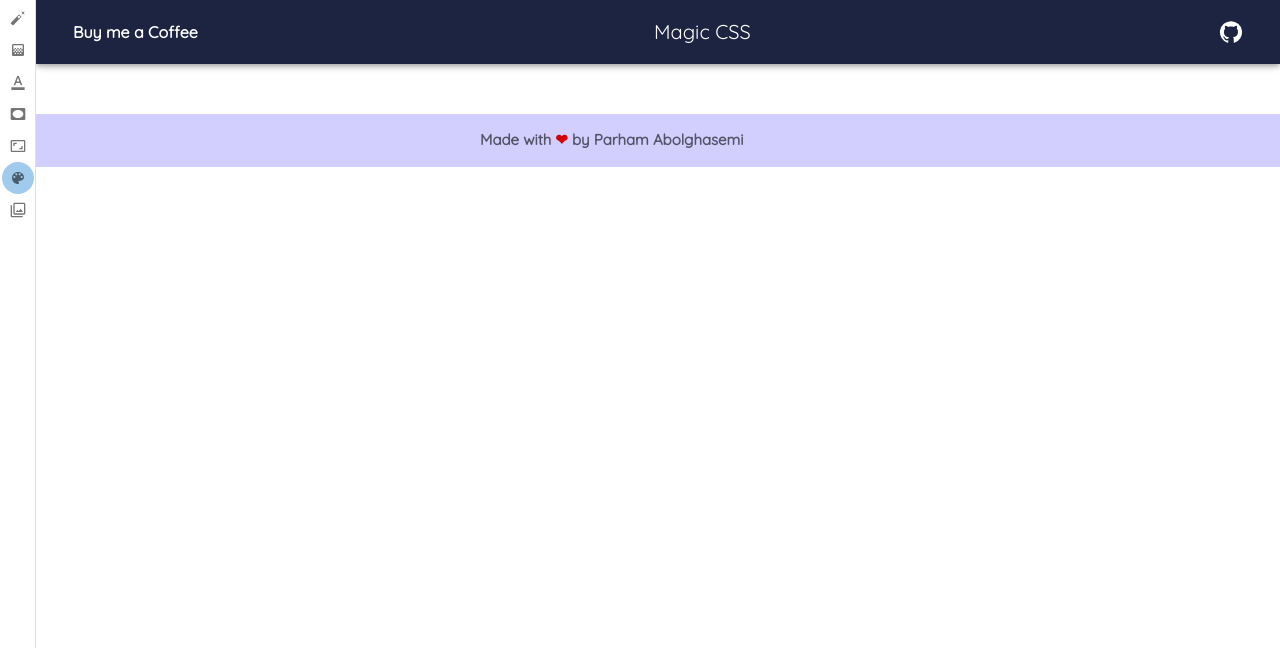
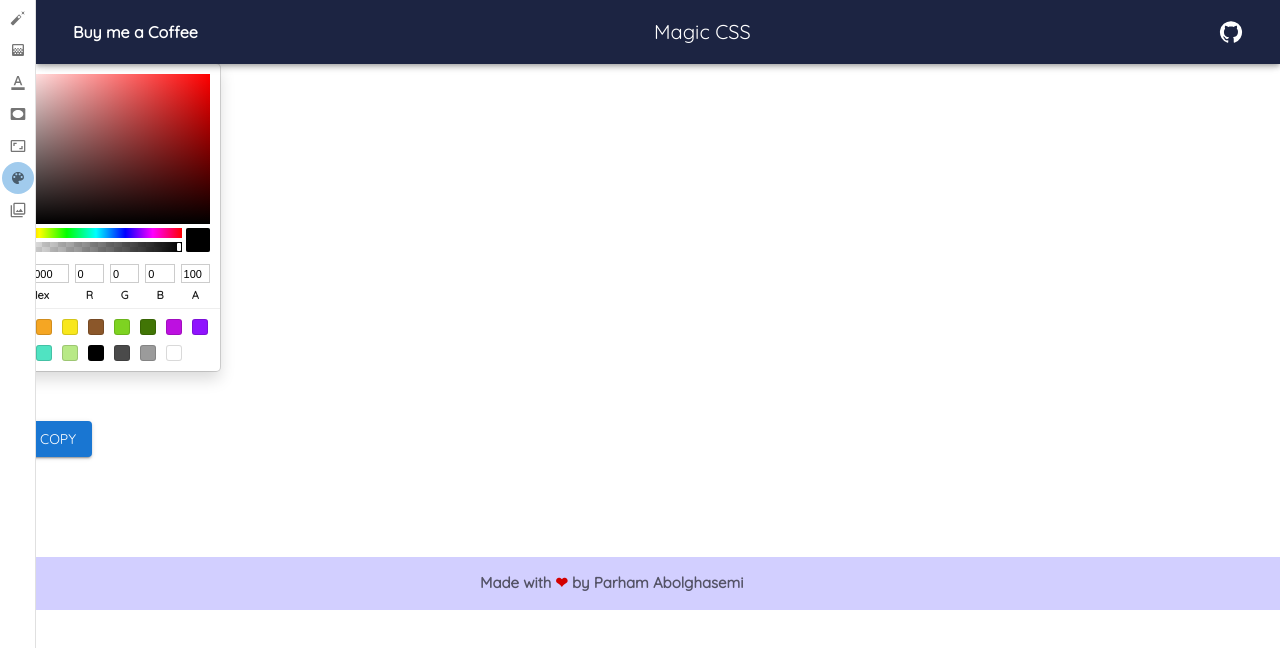
Before and after one commit to parham-ab/React-magic-css, a React (Create React App) app: page /color-picker in a window 1280 px wide. Shown: the top 648 px of the page. Built offline with nearby package versions, Linux system fonts and the light colour scheme; some icons are missing.

Commit message:
color picker logic section done

```diff
--- a/src/components/ColorPicker.js
+++ b/src/components/ColorPicker.js
@@ -1,11 +1,39 @@
-import React from 'react';
+import { Button } from "@mui/material";
+import React, { useEffect, useState } from "react";
+import { ChromePicker, SketchPicker } from "react-color";
+// icon
+import AssignmentIcon from "@mui/icons-material/Assignment";
+// copy to clipboard button
+import copy from "copy-to-clipboard";
 
 const ColorPicker = () => {
-    return (
-        <div>
+  const [firstColor, setFirstColor] = useState("");
+  const [finalSource, setFinalSource] = useState();
+  // change hanlder
+  const changeHandle = (e) => {
+    setFirstColor(e.hex);
+  };
+  // copy to clipboard function
+  const copyToClipboard = () => {
+    copy(finalSource);
+  };
+  useEffect(() => {
+    setFinalSource(firstColor);
+  }, [firstColor]);
 
-        </div>
-    );
+  return (
+    <div>
+      <SketchPicker color={firstColor} onChangeComplete={changeHandle} />
+      <Button
+        onClick={copyToClipboard}
+        sx={{ marginY: "50px" }}
+        variant="contained"
+        startIcon={<AssignmentIcon />}
+      >
+        Copy
+      </Button>
+    </div>
+  );
 };
 
 export default ColorPicker;
```
